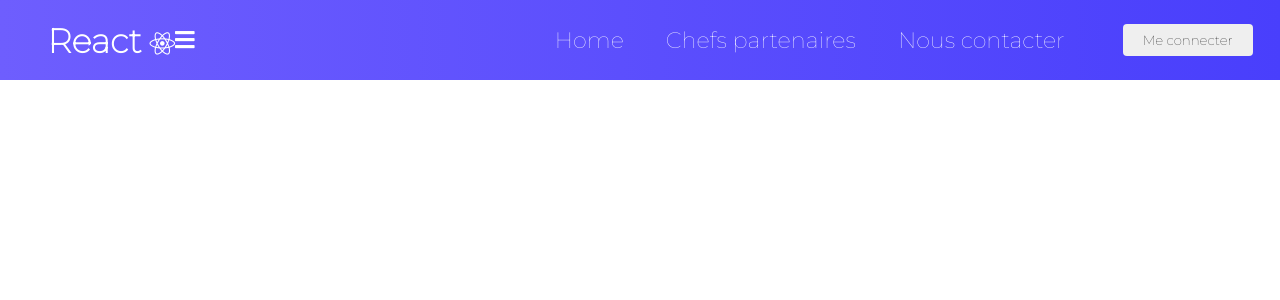
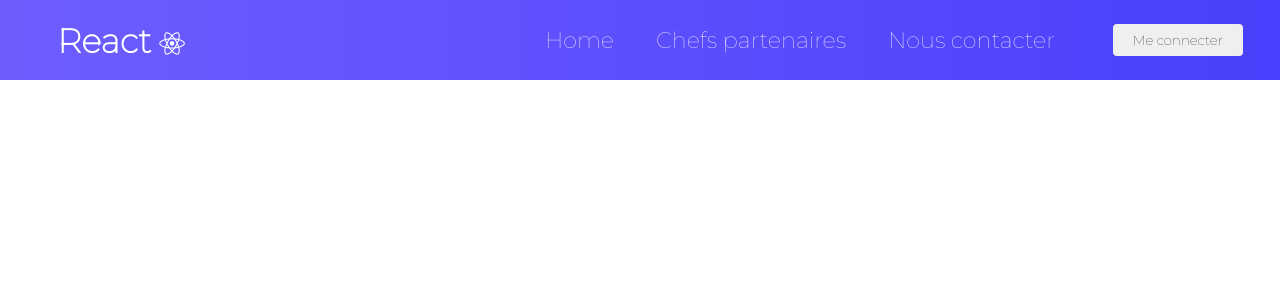
Before and after one commit to Morgane26/new-repo, a React (Create React App) app: page / in a window 1280 px wide. Shown: the top 300 px of the page. Built offline with nearby package versions, Linux system fonts and the light colour scheme.

Commit message:
first changes to refacto

```diff
--- a/public/index.html
+++ b/public/index.html
@@ -26,7 +26,7 @@
       work correctly both with client-side routing and a non-root public URL.
       Learn how to configure a non-root public URL by running `npm run build`.
     -->
-    <title>React App</title>
+    <title>Sacha</title>
   </head>
   <body>
     <noscript>You need to enable JavaScript to run this app.</noscript>
--- a/src/App.js
+++ b/src/App.js
@@ -4,9 +4,8 @@ import './App.css';
 
 function App() {
   return (
-    <div className="App">
+    <div>
       <Navbar/>
-
     </div>
   );
 }
--- a/src/components/Navbar/Navbar.js
+++ b/src/components/Navbar/Navbar.js
@@ -5,20 +5,15 @@ import './Navbar.css'
 
 class Navbar extends Component {
     state = { clicked: false }
-
     handleClick = () => {
         this.setState({ clicked: !this.state.clicked })
-
     }
-
-
-
     render () {
         return(
             <nav className="NavbarItems">
                 <h1 className="navbar-logo">React<i className="fab fa-react"></i></h1>
-                <div className="menu-icon" onClick={this.handleClick}>
-                  <i className={this.state.clicked ? 'fas fa-times' : 'fas fa-bars'}></i>
+                <div className="menu-icons" onClick={this.handleClick}>
+                    <i className={this.state.clicked ? 'fas fa-times' : 'fas fa-bars'}></i>
                 </div>
                 <ul className={this.state.clicked ? 'nav-menu active' : 'nav-menu'}>
                     {MenuItems.map((item, index) => {
```
